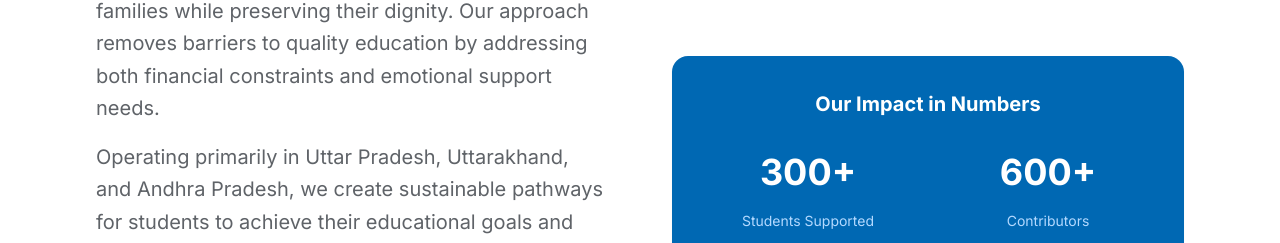
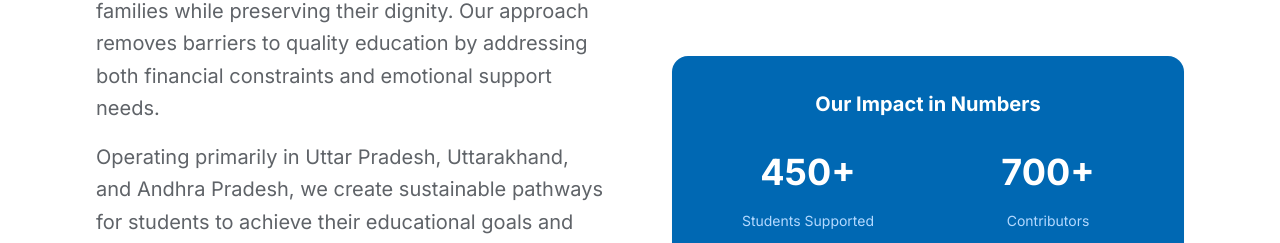
Before and after one commit to kaushikNaarayan/perhitsiksha-website, a React (Vite) app: page /about in a window 1280 px wide. Shown: the part 1013-1256 px from the top of the page. Built offline with nearby package versions, Linux system fonts and the light colour scheme; no server answers.

Commit message:
feat: update homepage stats 300+ → 450+ and 600+ → 700+
Update success stories count from 300+ to 450+ and global contributors
from 600+ to 700+ on both Home and About pages.

Resolves: pe-9dz

Co-Authored-By: Claude Opus 4.6 <noreply@anthropic.com>

```diff
--- a/src/pages/About.tsx
+++ b/src/pages/About.tsx
@@ -82,13 +82,13 @@ const About: React.FC = () => {
               </h4>
               <div className="grid grid-cols-2 gap-8">
                 <div className="text-center">
-                  <div className="text-4xl font-bold mb-2">300+</div>
+                  <div className="text-4xl font-bold mb-2">450+</div>
                   <div className="text-sm text-primary-100">
                     Students Supported
                   </div>
                 </div>
                 <div className="text-center">
-                  <div className="text-4xl font-bold mb-2">600+</div>
+                  <div className="text-4xl font-bold mb-2">700+</div>
                   <div className="text-sm text-primary-100">Contributors</div>
                 </div>
               </div>
--- a/src/pages/Home.tsx
+++ b/src/pages/Home.tsx
@@ -189,7 +189,7 @@ const Home: React.FC = () => {
       {/* Hero Section */}
       <Hero
         title="CLSI Perhitsiksha"
-        subheadline="300+ Success Stories. 600+ Global Contributors. One Mission."
+        subheadline="450+ Success Stories. 700+ Global Contributors. One Mission."
         subtitle="No student should drop out because of a lack of funds. Perhitsiksha Foundation provides a lifeline of financial aid and career guidance to ensure talent never goes to waste."
         showLogo={true}
         primaryCTA={{
```
Also changed, not shown: src/data/facebook-events.json (line endings or trailing spaces).
